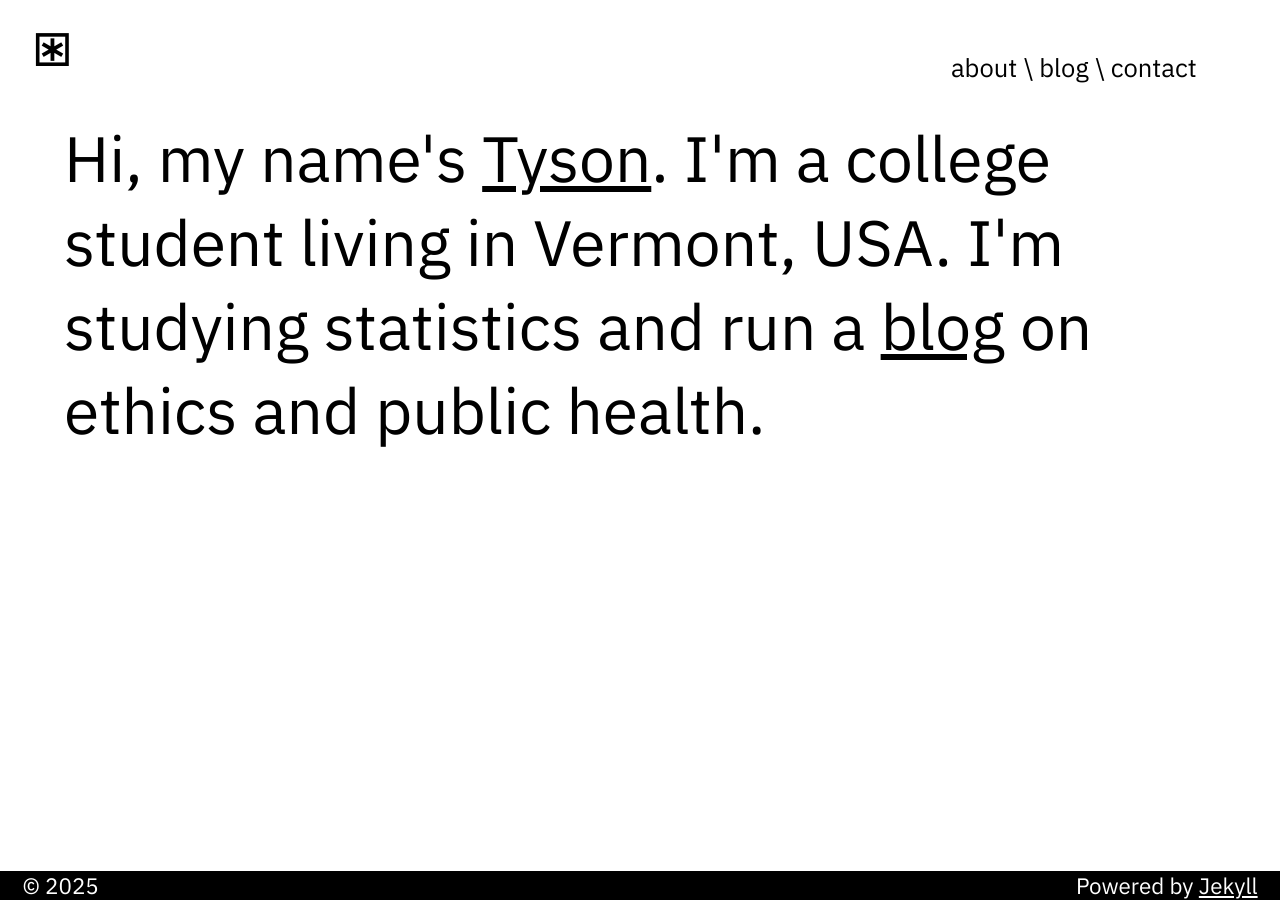
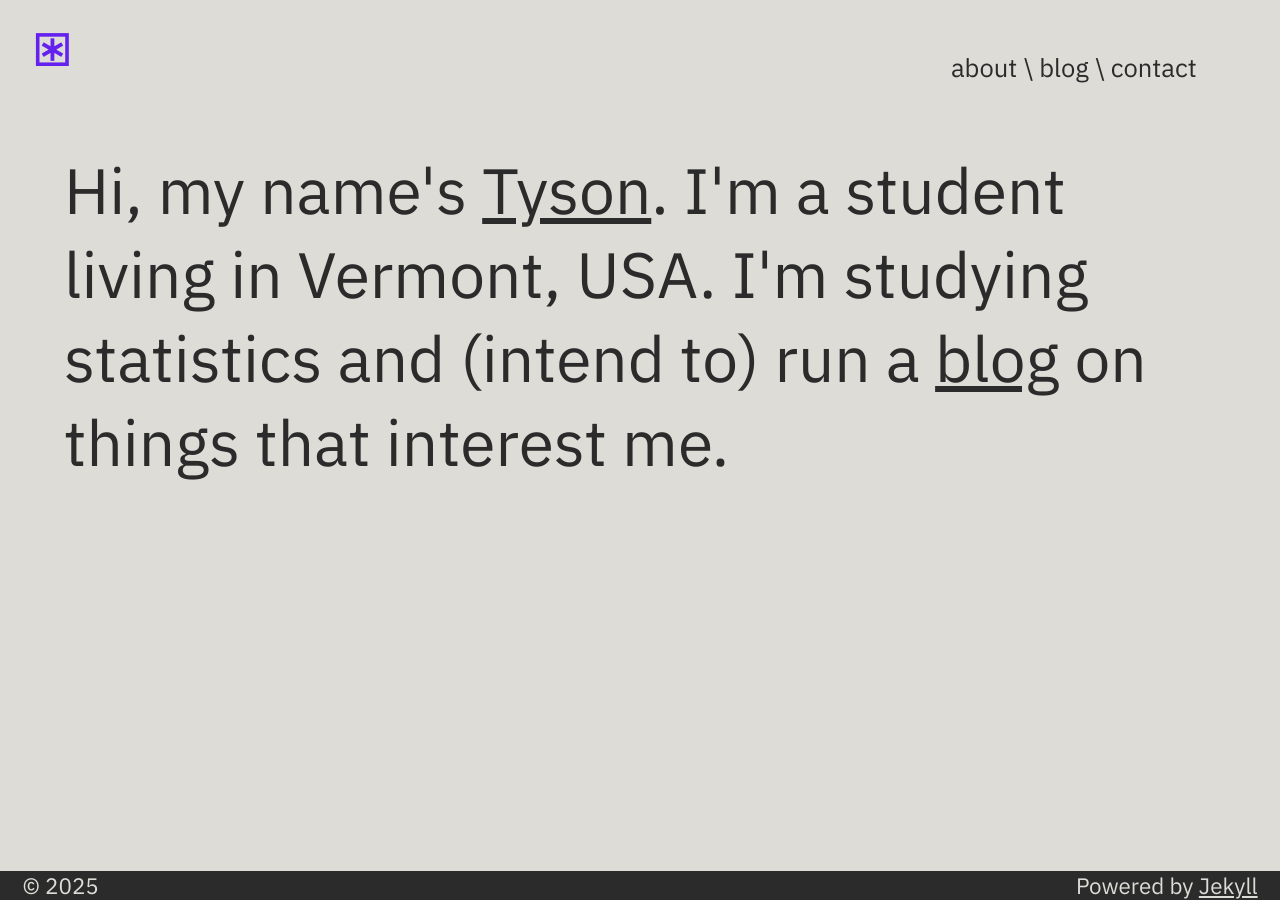
Before and after one commit to TysonAStickney/blog, a Jekyll site: the page built from index.html, in a window 1280 px wide. Built offline with Jekyll 4.4.1, drawn with Linux system fonts in a browser that asks for light colours; some web fonts are replaced.

Commit message:
changed color palette and removed old post

```diff
--- a/_sass/main.scss
+++ b/_sass/main.scss
@@ -4,10 +4,15 @@ body {
   flex-direction: column;
   font-family: Host Grotesk, IBM Plex Sans;
   margin: 0;
+  background-color: var(--c-white);
+  color: var(--c-black);
+  --c-white: #dddcd7;
+  --c-black: #2b2b2b;
+  --c-blue: #6320ee;
 }
 
 a {
-  color: black;
+  color: var(--c-black);
   text-decoration: none;
   transition: 0.15s;
 }
@@ -17,11 +22,11 @@ a:hover {
 }
 
 hr {
-  border: 1px black solid;
+  border: 1px var(--c-black) solid;
 }
 
 .site-content {
-  margin: 0.5em 1em 0 1em;
+  margin: 0.5em 1em 0.75em 1em;
 }
 
 .text-link {
@@ -30,8 +35,8 @@ hr {
 }
 
 .text-link:hover {
-  background-color: black;
-  color: white;
+  background-color: var(--c-blue);
+  color: var(--c-white);
   opacity: 1;
 }
 
@@ -43,7 +48,11 @@ hr {
 }
 
 #home-intro {
-  margin: 0;
+  margin: 0.5em 0 0 0;
+}
+
+#home-icon {
+  color: var(--c-blue);
 }
 
 #header-nav {
@@ -80,15 +89,10 @@ hr {
   transition: 0.15s;
 }
 
-.archive-link:hover {
-  opacity: 0.6;
-}
-
 .link-arrow {
   height: 1.1em;
   width: auto;
 }
-
 
 .post-content {
   font-size: 0.5em;
@@ -112,12 +116,13 @@ hr {
 
 #contact-text {
   font-size: 0.75em;
+  margin-bottom: 0em;
 }
 
 #footer {
   margin: auto 0 0 0;
-  color: white;
-  background-color: black;
+  color: var(--c-white);
+  background-color: var(--c-black);
   font-size: 0.35em;
   width: 100%;
   display: flex;
@@ -134,14 +139,16 @@ hr {
 }
 
 .text-link-f {
+  height: 100%;
+  display: inline-block;
   text-decoration: underline;
   transition: none;
-  color: white;
+  color: var(--c-white);
 }
 
 .text-link-f:hover {
-  background-color: white;
-  color: black;
+  background-color: var(--c-white);
+  color: var(--c-black);
   opacity: 1;
 }
 
@@ -219,6 +226,7 @@ hr {
 
   #about-info {
     font-size:0.65em;
+    margin-bottom: 0em;
   }
 
   #profile-img {
@@ -258,7 +266,7 @@ hr {
 
   #about-info {
     font-size:0.45em;
-    margin: 0 0 1em 2em;
+    margin: 0 0 0 2em;
   }
 
   #profile-img {
--- a/about.html
+++ b/about.html
@@ -11,7 +11,7 @@ title: about
     <div id="about-body">
       <img src="../assets/images/profile-img.jpg" id="profile-img"/>
       <p id="about-info">
-	Tyson Stickney was born in Vermont, USA and now attends Vermont State University college. He is a statistics major with a focus on the applications of technology to public health. His favorite hobbies are hiking, reading, and talking about health.
+	Tyson Stickney was born in Vermont, USA and now attends Vermont State University college. He is a statistics major with a focus on the applications of technology to public health. His favorite hobbies include hiking, reading, and learning.
       </p>
     </div>
   </body>
--- a/blog.html
+++ b/blog.html
@@ -11,6 +11,7 @@ title: home
     <p id="archive-title">archive</p>
     <p class="archive-year">2025</p>
     <div id="archive-body">
+      <p>Posts coming soon!</p>
       {% for post in site.posts %}
 	<hr>
 	<a href="{{ post.url }}" class="archive-link">
--- a/contact.html
+++ b/contact.html
@@ -9,7 +9,7 @@ title: contact
   </head>
   <body>
     <p id="contact-text">
-      I'm always interested in hearing people's thoughts on my work, or anything relating to it. It is easiest to reach me by <a href="mailto:tysonastickney@gmail.com" class="text-link">email</a>, but you can also find me on <a href="https://www.linkedin.com/in/tysonstickney/" target="_blank" class="text-link">LinkedIn</a>. Also, check out my <a href="https://github.com/TysonAStickney" target="_blank" class="text-link">GitHub</a> for new projects!
+      I'm always interested in hearing people's thoughts on my work, or anything relating to it. It is easiest to reach me by <a href="mailto:tysonastickney@gmail.com" class="text-link">email</a>, but you can also find me on <a href="https://www.linkedin.com/in/tysonstickney/" target="_blank" class="text-link">LinkedIn</a>. Also, check out my <a href="https://github.com/TysonAStickney" target="_blank" class="text-link">GitHub</a> for my projects (including this site)!
     </p>
   </body>
 </html>
--- a/index.html
+++ b/index.html
@@ -9,6 +9,6 @@ title: home
   </head>
   <body>
     <p id="home-intro">
-    Hi, my name's <a href="/about.html" class="text-link">Tyson</a>. I'm a college student living in Vermont, USA. I'm studying statistics and run a <a href="/blog.html" class="text-link">blog</a> on ethics and public health.
+    Hi, my name's <a href="/about.html" class="text-link">Tyson</a>. I'm a  student living in Vermont, USA. I'm studying statistics and (intend to) run a <a href="/blog.html" class="text-link">blog</a> on things that interest me.
   </body>
 </html>
```
Also changed, not shown: _posts/2025-02-15-familiarnotion.md (deleted, +0 -21 lines), 8 other files.
